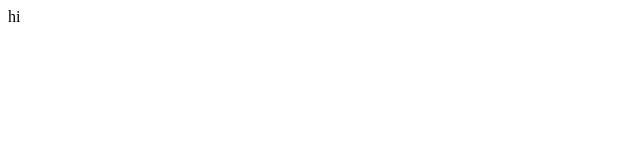
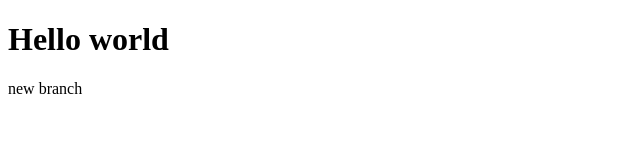
Before and after one commit to sasiska-gay/Project, a plain HTML site: page index.html in a window 1280 px wide. Shown: the whole page, without its empty margins (0-640 px from the left). Drawn offline with Linux system fonts and the light colour scheme.

Commit message:
projecttestupdate3

```diff
--- a/index.html
+++ b/index.html
@@ -7,8 +7,8 @@
     <title>Project</title>
 </head>
 <body>
-
-    hi
+    <h1>Hello world</h1>
+    <p>new branch</p>
 
 </body>
 </html>
```
